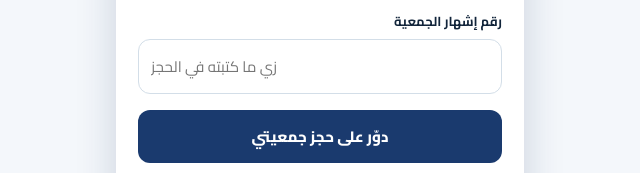
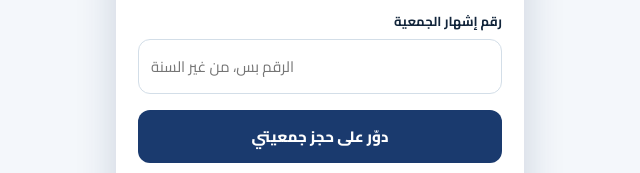
Before and after one commit to elzieni2007-crypto/tanmoyeen-platform, a plain HTML site: page trial.html in a window 1280 px wide. Shown: the part 490-663 px from the top of the page, 320-960 px from the left. Drawn offline with Linux system fonts and the light colour scheme; no server answers.

Commit message:
Add files via upload

```diff
--- a/trial.html
+++ b/trial.html
@@ -65,7 +65,7 @@ input{width:100%;padding:12px;border:1px solid #d3dee8;border-radius:12px;font:i
     </ul>
     <form id="f1" novalidate>
       <label for="phone">رقم الموبايل اللي حجزت بيه</label><input id="phone" type="tel" dir="ltr" inputmode="tel" autocomplete="tel" placeholder="01xxxxxxxxx" required>
-      <label for="reg">رقم إشهار الجمعية</label><input id="reg" dir="ltr" inputmode="numeric" placeholder="زي ما كتبته في الحجز" required>
+      <label for="reg">رقم إشهار الجمعية</label><input id="reg" dir="ltr" inputmode="numeric" placeholder="الرقم بس، من غير السنة" required>
       <button class="btn" id="b1">دوّر على حجز جمعيتي</button>
     </form>
     <div class="msg" id="m1"></div>
```
